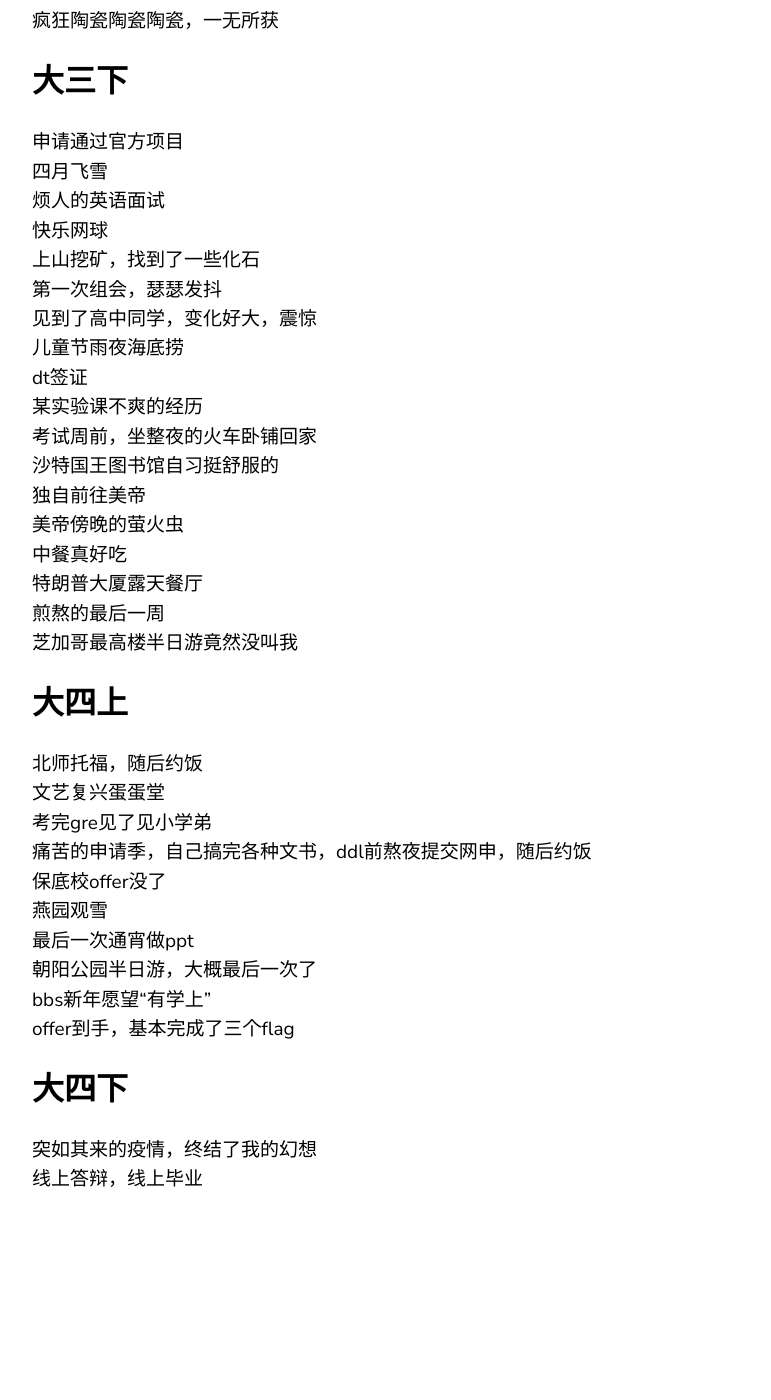
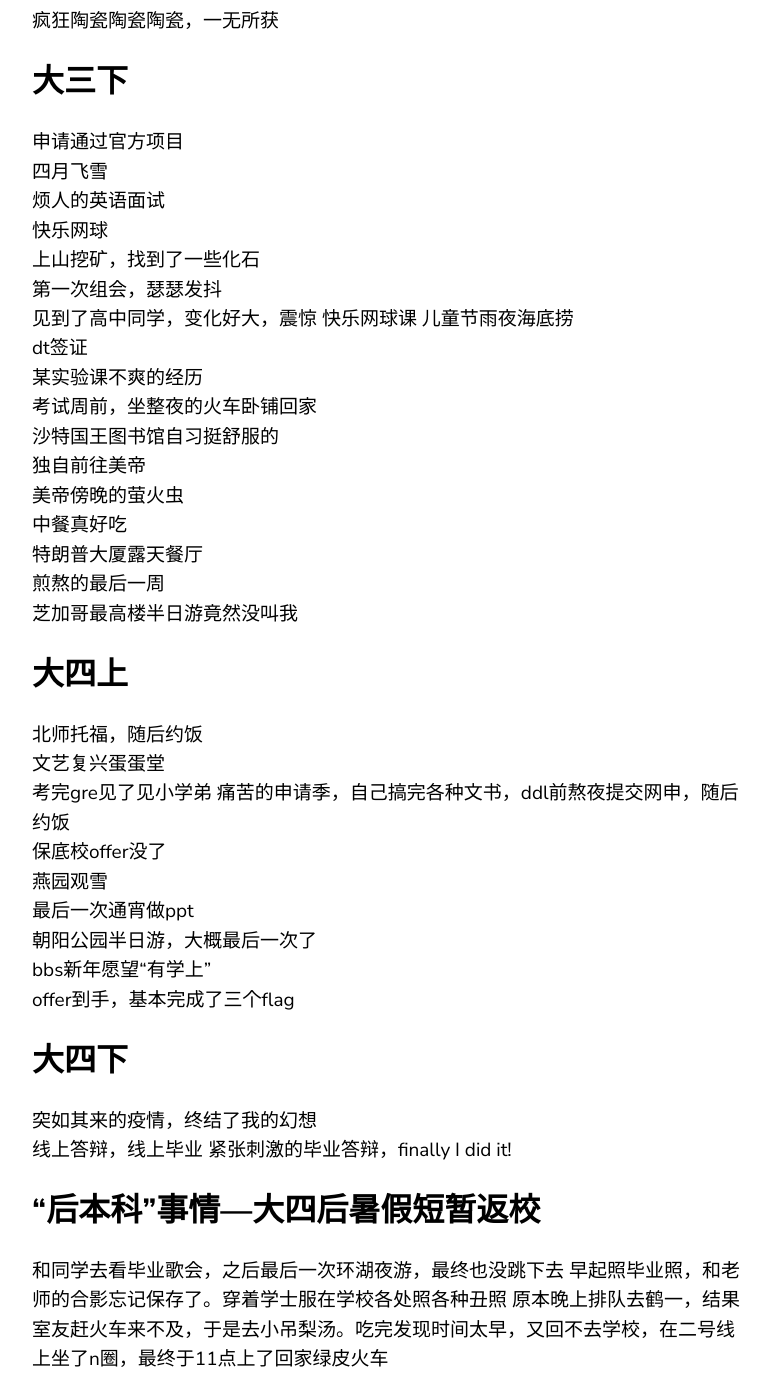
Before and after one commit to WolframCong/wolframcong.github.io, a Jekyll site: the page built from _posts/2020-05-03-20200503.md, in a window 1280 px wide and 1400 px high, scrolled down 3229 px. Shown: the whole window, without its empty margins (68-839 px from the left). Built offline with Jekyll 4.4.1, drawn with Linux system fonts in a browser that asks for light colours; comment, search, counter and statistics services are not loaded; before the commit the page ends 4449 px from its top, so only the background shows below that.

Commit message:
新的会议

```diff
--- a/_posts/2020-05-03-20200503.md
+++ b/_posts/2020-05-03-20200503.md
@@ -106,6 +106,7 @@ n次羊蝎子火锅与早餐自助
 上山挖矿，找到了一些化石
 第一次组会，瑟瑟发抖
 见到了高中同学，变化好大，震惊
+快乐网球课
 儿童节雨夜海底捞
 dt签证
 某实验课不爽的经历
@@ -135,3 +136,10 @@ offer到手，基本完成了三个flag
 
 突如其来的疫情，终结了我的幻想
 线上答辩，线上毕业
+紧张刺激的毕业答辩，finally I did it!
+
+## “后本科”事情---大四后暑假短暂返校
+
+和同学去看毕业歌会，之后最后一次环湖夜游，最终也没跳下去
+早起照毕业照，和老师的合影忘记保存了。穿着学士服在学校各处照各种丑照
+原本晚上排队去鹤一，结果室友赶火车来不及，于是去小吊梨汤。吃完发现时间太早，又回不去学校，在二号线上坐了n圈，最终于11点上了回家绿皮火车
```
